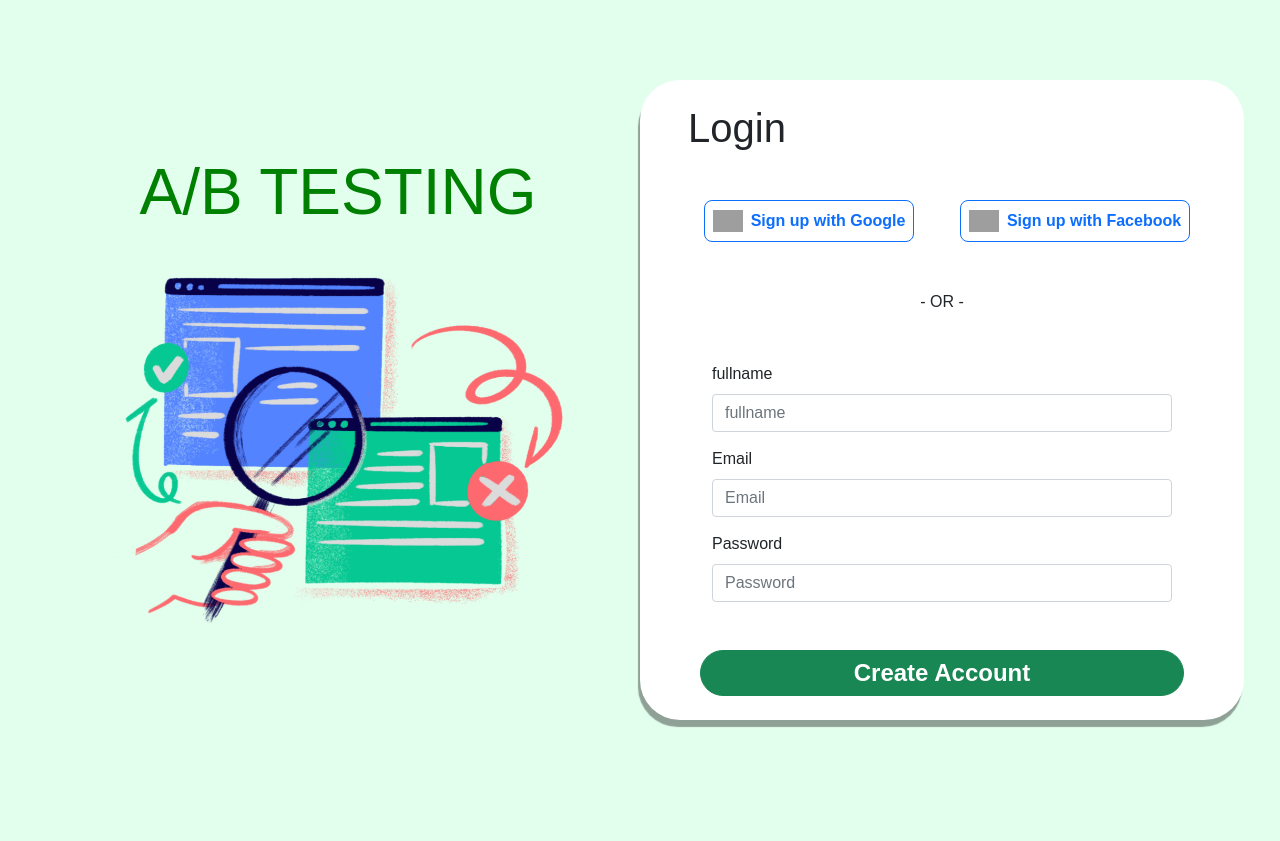
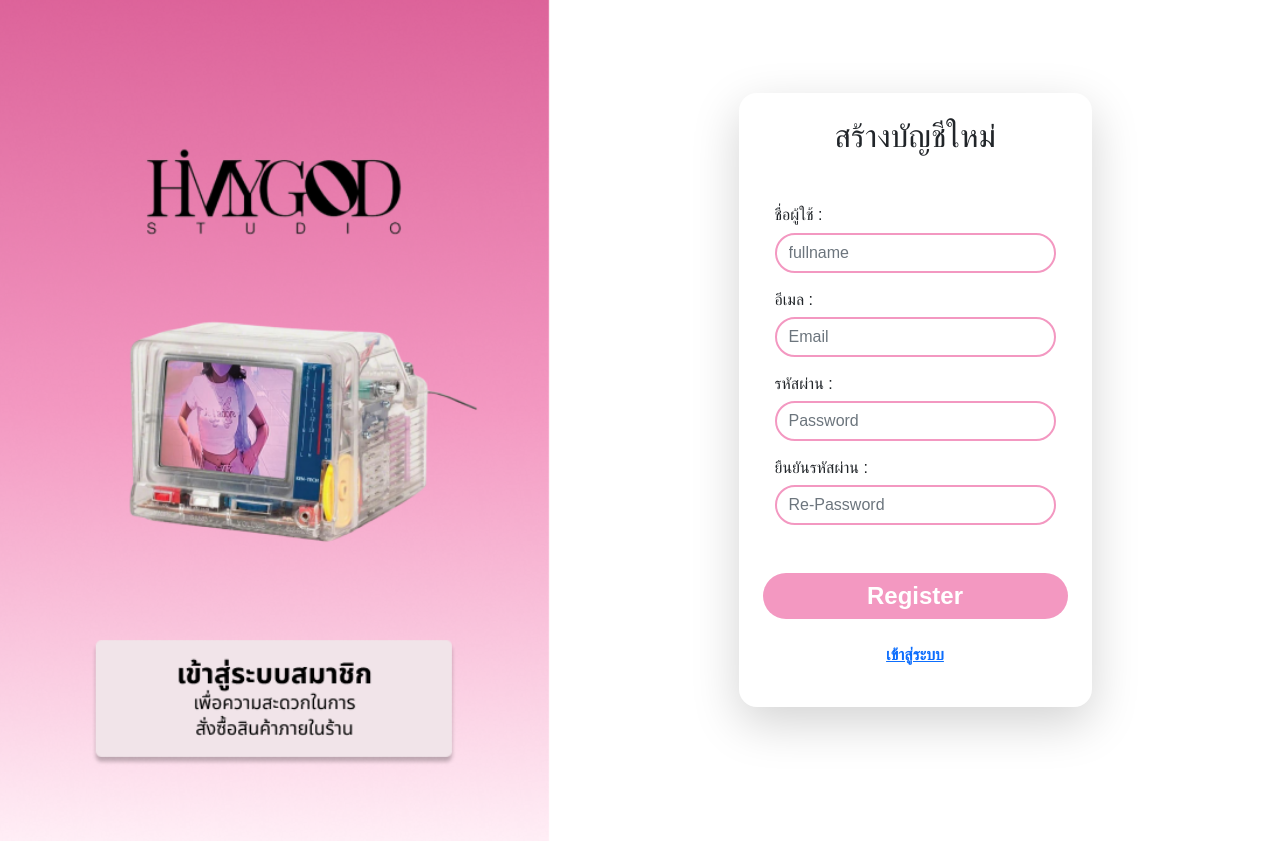
Before and after one commit to RiwRiwara/AbTestingProject, a Flask app: page /auth/register in a window 1280 px wide. Before the commit the page ends 727 px from the top, so only its background shows below. Run offline with Flask 3, Linux system fonts and the light colour scheme; some libraries are stand-ins or nearby versions; some web fonts are replaced; grey boxes are pictures that could not be loaded.

Commit message:
add new login register

```diff
--- a/routes/auth.py
+++ b/routes/auth.py
@@ -30,22 +30,24 @@ def login():
             return redirect(url_for('defaultAPI.indexA'))
         return render_template('auth/login.html', title='Login', error='')
 
+
 @authAPI.route('/register', methods=['GET', 'POST'])
 def register():
     if request.method == 'POST':
         data = request.form.to_dict()
         existing_user = db.users.find_one({'email': data['email']})
         if existing_user:
-
             return render_template('auth/register.html', title='Register', error='email already taken')
         else:
             db.users.insert_one(data)
+            user = db.users.find_one({'email': data['email']})
+            session['user_id'] = str(user['_id'])
             flash('Registration successful', 'success')
-            return redirect(url_for('defaultAPI.index'))
+            return jsonify({'success': True})
     else:
         if is_logged_in():
             return redirect(url_for('defaultAPI.index'))
-        return render_template('auth/register.html', title='Register')
+        return render_template('auth/register.html', title='Register', success=None, error=None)
 
 @authAPI.route('/logout')
 def logout():
--- a/templates/auth/register.html
+++ b/templates/auth/register.html
@@ -1,71 +1,40 @@
-{% extends 'layout/layout_login.html' %} {% block title %}Login{% endblock %}
-{% block
-header %}{% endblock %} {% block content %}
+{% extends 'layout/layout_login.html' %} {% block title %}Register{% endblock %}
+{% block header %}{% endblock %} {% block content %}
 
-<div
-  class="vh-100 d-flex align-content-center align-items-center px-md-4 px-lg-4 px-1"
-  style="background-color: rgb(226, 255, 238)"
->
-  <div class="row px-md-4 px-lg-4 px-1">
-    <!-- Left Content -->
-    <div
-      class="col-6 d-flex justify-content-center p-md-4 p-lg-4 p-2 flex-column align-content-center align-items-center"
-    >
-      <h1 class="text-center" style="color: green; font-size: 4rem">
-        A/B TESTING
-      </h1>
+<style>
+  .with-line {
+    border-radius: 30px;
+    border: 2px solid #f398c1;
+  }
+</style>
+
+<div class="d-flex justify-content-between vh-100">
+  <div>
     <img
-        src="{{ url_for('static', filename='img/loginimg.png') }}"
-        width="90%"
+      src="{{ url_for('static', filename='img/left-section.png') }}"
+      alt="Leaf"
+      width="550"
     />
   </div>
 
-    <!-- Right Content -->
-    <div
-      class="col-6 d-flex justify-content-center p-md-4 p-lg-4 p-2 bg-white h-100"
-      style="
-        border-radius: 40px;
-        box-shadow: -2px 7px 1px 0px rgba(0, 0, 0, 0.37);
-      "
+  <div class="container d-flex justify-content-center align-items-center">
+    <div class="shadow-lg p-4 w-50" style="border-radius: 18px">
+      {% if success %}
+      <div class="alert alert-success">{{ success }}</div>
+      {% endif %} {% if error %}
+
+      <div class="alert alert-danger">{{ error }}</div>
+      {% endif %}
+      <h2 class="text-center mb-5">สร้างบัญชีใหม่</h2>
+
+      <form
+        id="register-form"
+        action="{{ url_for('authAPI.register') }}"
+        method="post"
+        class="container"
       >
-      <div class="container">
-        <h1 class="text-left mb-5">Login</h1>
-        <div class="mb-5">
-          <div class="row">
-            <div class="col-md-6 col-lg-6 d-flex justify-content-center">
-              <button
-                class="btn btn-outline-primary p-2 d-flex align-items-center justify-content-center gap-2 w-auto"
-                style="border-radius: 8px"
-              >
-                <img
-                  width="30"
-                  src="{{ url_for('static', filename='img/google.svg') }}"
-                  alt="Google Icon"
-                />
-                <p class="mb-0 fw-bold">Sign up with Google</p>
-              </button>
-            </div>
-            <div class="col-md-6 col-lg-6 d-flex justify-content-center">
-              <button
-                class="btn btn-outline-primary p-2 d-flex align-items-center justify-content-center gap-2 w-auto"
-                style="border-radius: 8px"
-              >
-                <img
-                  width="30"
-                  src="{{ url_for('static', filename='img/facebook.svg') }}"
-                  alt="Facebook Icon"
-                />
-                <p class="mb-0 fw-bold">Sign up with Facebook</p>
-              </button>
-            </div>
-          </div>
-        </div>
-
-        <p class="text-center mb-5">- OR -</p>
-
-        <form action="{{ url_for('authAPI.register') }}" method="post" class="container">
         <div class="form-group">
-            <label for="fullname" class="form-label">fullname</label>
+          <label for="fullname" class="h6 form-label">ชื่อผู้ใช้ :</label>
           <input
             class="form-control with-line"
             type="text"
@@ -76,7 +45,7 @@ header %}{% endblock %} {% block content %}
           />
         </div>
         <div class="form-group">
-            <label for="email" class="form-label">Email</label>
+          <label for="email" class="h6 form-label">อีเมล :</label>
           <input
             class="form-control with-line"
             type="text"
@@ -87,7 +56,7 @@ header %}{% endblock %} {% block content %}
           />
         </div>
         <div class="form-group">
-            <label for="password" class="form-label">Password</label>
+          <label for="password" class="h6 form-label">รหัสผ่าน :</label>
           <input
             class="form-control with-line"
             type="password"
@@ -97,17 +66,62 @@ header %}{% endblock %} {% block content %}
             required
           />
         </div>
+        <div class="form-group">
+          <label for="re-password" class="h6 form-label"
+            >ยืนยันรหัสผ่าน :</label
+          >
+          <input
+            class="form-control with-line"
+            type="password"
+            name="re-password"
+            id="re-password"
+            placeholder="Re-Password"
+            required
+          />
+          <small id="passwordMatchError" class="text-danger"></small>
+        </div>
 
-          <div class="text-center row justify-content-center" style="margin-top: 3rem;">
-            <button class="btn btn-success text-center p-1 fs-4 fw-bold" style="border-radius: 30px;" type="submit">
-              Create Account
+        <div
+          class="text-center row justify-content-center"
+          style="margin-top: 3rem"
+        >
+          <button
+            class="btn text-center p-1 fs-4 fw-bold"
+            style="border-radius: 30px; background-color: #f398c1; color: white"
+            type="submit"
+          >
+            Register
           </button>
         </div>
       </form>
 
-      </div>
+      <p class="text-center justify-content-center mt-4 fw-bold">
+        <a href="/auth/login">เข้าสู่ระบบ</a>
+      </p>
     </div>
   </div>
 </div>
 
-{% endblock %} {% block footer %} {% endblock %}
+  <script src="https://cdn.jsdelivr.net/npm/sweetalert2@11"></script>
+<script>
+  document
+    .getElementById("register-form")
+    .addEventListener("submit", function (event) {
+      var password = document.getElementById("password").value;
+      var confirmPassword = document.getElementById("re-password").value;
+      var passwordMatchError = document.getElementById("passwordMatchError");
+      if (password !== confirmPassword) {
+        passwordMatchError.textContent = "Passwords do not match";
+        Swal.fire({
+          icon: "error",
+          title: "Oops...",
+          text: "Passwords do not match!",
+        });
+        event.preventDefault();
+      } else {
+        passwordMatchError.textContent = "";
+      }
+    });
+</script>
+
+{% endblock %} {% block footer %}{% endblock %}
--- a/templates/layout/layout_login.html
+++ b/templates/layout/layout_login.html
@@ -61,4 +61,6 @@
     integrity="sha384-MrcW6ZMFYlzcLA8Nl+NtUVF0sA7MsXsP1UyJoMp4YLEuNSfAP+JcXn/tWtIaxVXM"
     crossorigin="anonymous"
   ></script>
+
+
 </html>
```
Also changed, not shown: templates/auth/login.html (+18 -60 lines), static/img/left-section.png (added). Lines whose indentation alone changed are shown as unchanged.
